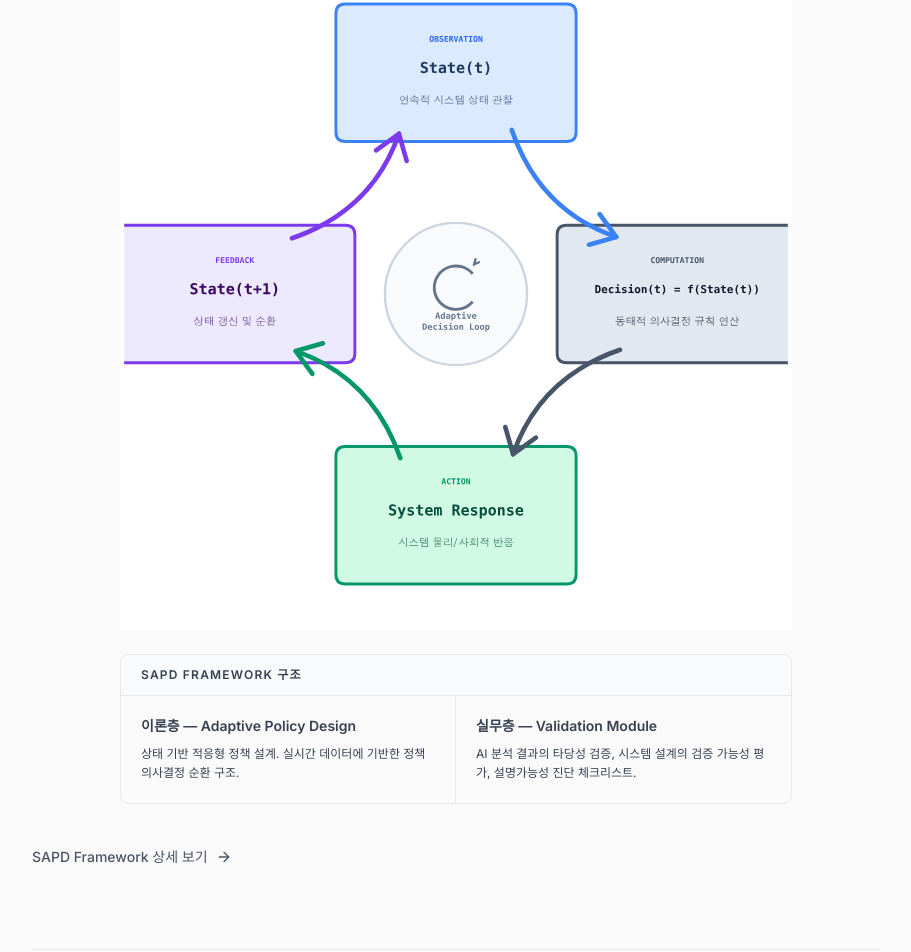
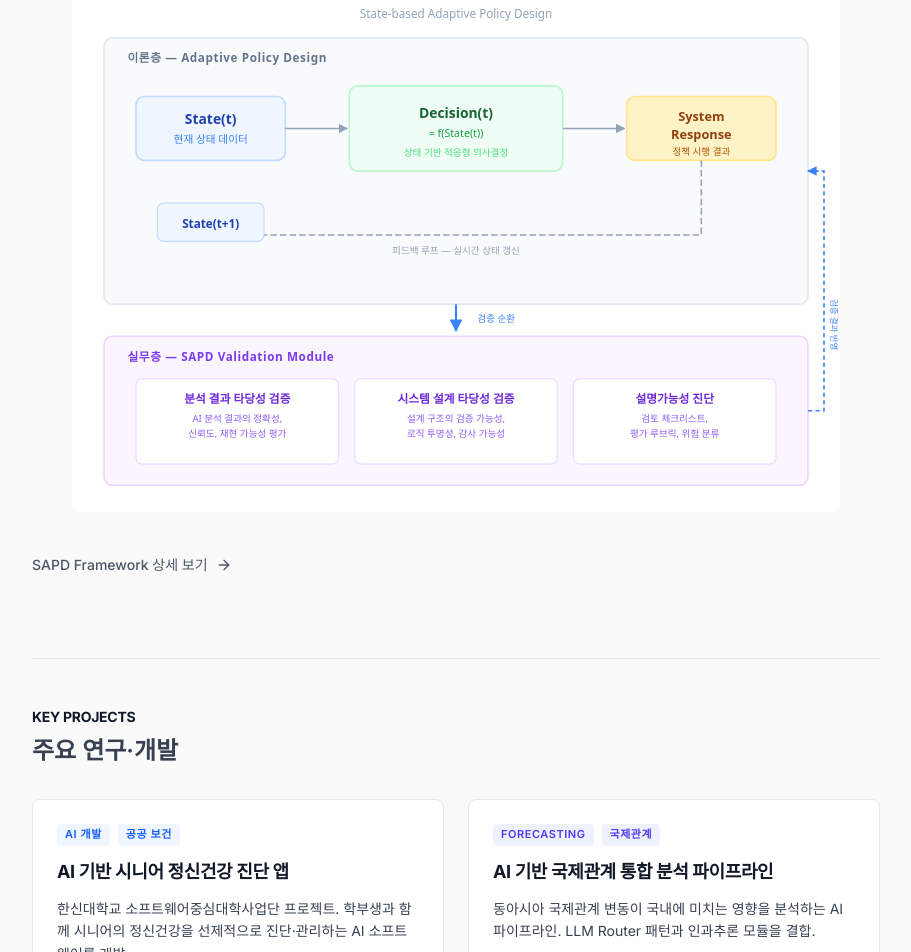
Before and after one commit to LeeSeogMin/my-life, a Next.js app: page / in a window 1280 px wide. Shown: the part 1819-2771 px from the top of the page, without its empty margins (184-1095 px from the left). Built offline with nearby package versions, Linux system fonts and the light colour scheme; no server answers.

Commit message:
feat: update SAPD Framework diagram and integrate Validation Module details

```diff
--- a/src/app/page.tsx
+++ b/src/app/page.tsx
@@ -172,41 +172,16 @@ export default function Home() {
           </p>
         </div>
 
-        {/* SAPD 구조: 이론층 + 실무층 */}
-        <div className="pt-6 space-y-6">
-          <div className="flex justify-center">
-            {/* eslint-disable-next-line @next/next/no-img-element */}
-            <img
-              src="/sapd-loop.svg"
-              alt="SAPD Adaptive Decision Loop — State(t) → Decision(t) = f(State(t)) → System Response → State(t+1) 순환 피드백 루프"
-              width={800}
-              height={800}
-              className="w-full max-w-2xl h-auto"
-            />
-          </div>
-
-          {/* Validation Module 구조 카드 */}
-          <div className="max-w-2xl mx-auto">
-            <div className="border border-gray-200 rounded-lg overflow-hidden">
-              <div className="bg-gray-50 px-5 py-3 border-b border-gray-200">
-                <p className="text-xs font-semibold tracking-widest text-gray-400 uppercase">SAPD Framework 구조</p>
-              </div>
-              <div className="grid sm:grid-cols-2 divide-y sm:divide-y-0 sm:divide-x divide-gray-200">
-                <div className="p-5 space-y-2">
-                  <p className="text-sm font-semibold text-gray-900">이론층 — Adaptive Policy Design</p>
-                  <p className="text-xs text-gray-500 leading-relaxed">
-                    상태 기반 적응형 정책 설계. 실시간 데이터에 기반한 정책 의사결정 순환 구조.
-                  </p>
-                </div>
-                <div className="p-5 space-y-2">
-                  <p className="text-sm font-semibold text-gray-900">실무층 — Validation Module</p>
-                  <p className="text-xs text-gray-500 leading-relaxed">
-                    AI 분석 결과의 타당성 검증, 시스템 설계의 검증 가능성 평가, 설명가능성 진단 체크리스트.
-                  </p>
-                </div>
-              </div>
-            </div>
-          </div>
+        {/* SAPD Framework 통합 다이어그램: 이론층 + 실무층 */}
+        <div className="pt-6 flex justify-center">
+          {/* eslint-disable-next-line @next/next/no-img-element */}
+          <img
+            src="/sapd-framework.svg"
+            alt="SAPD Framework 통합 구조 — 이론층(State → Decision → System Response 순환 루프)과 실무층(Validation Module: 분석 결과 타당성 검증, 시스템 설계 타당성 검증, 설명가능성 진단)"
+            width={720}
+            height={520}
+            className="w-full max-w-3xl h-auto"
+          />
         </div>
 
         <div className="pt-2">
```
Also changed, not shown: public/sapd-framework.svg (added).
